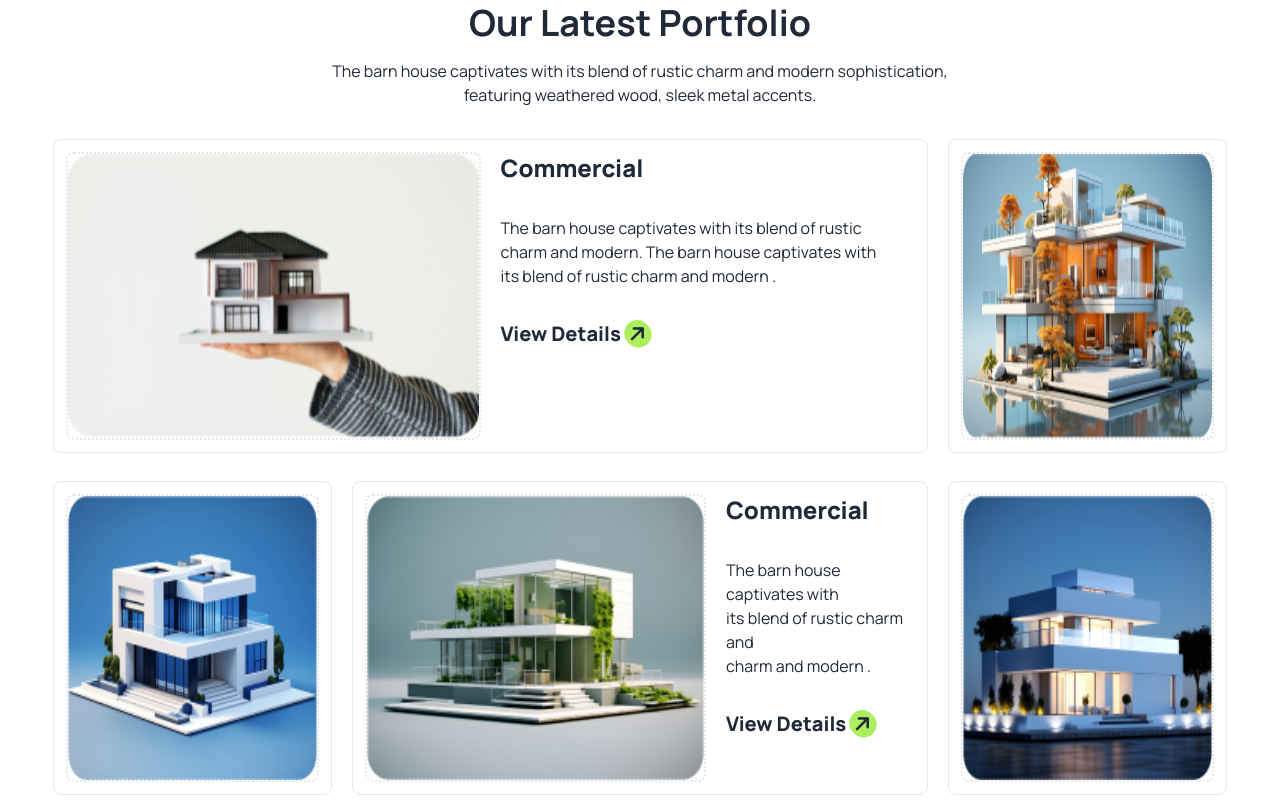
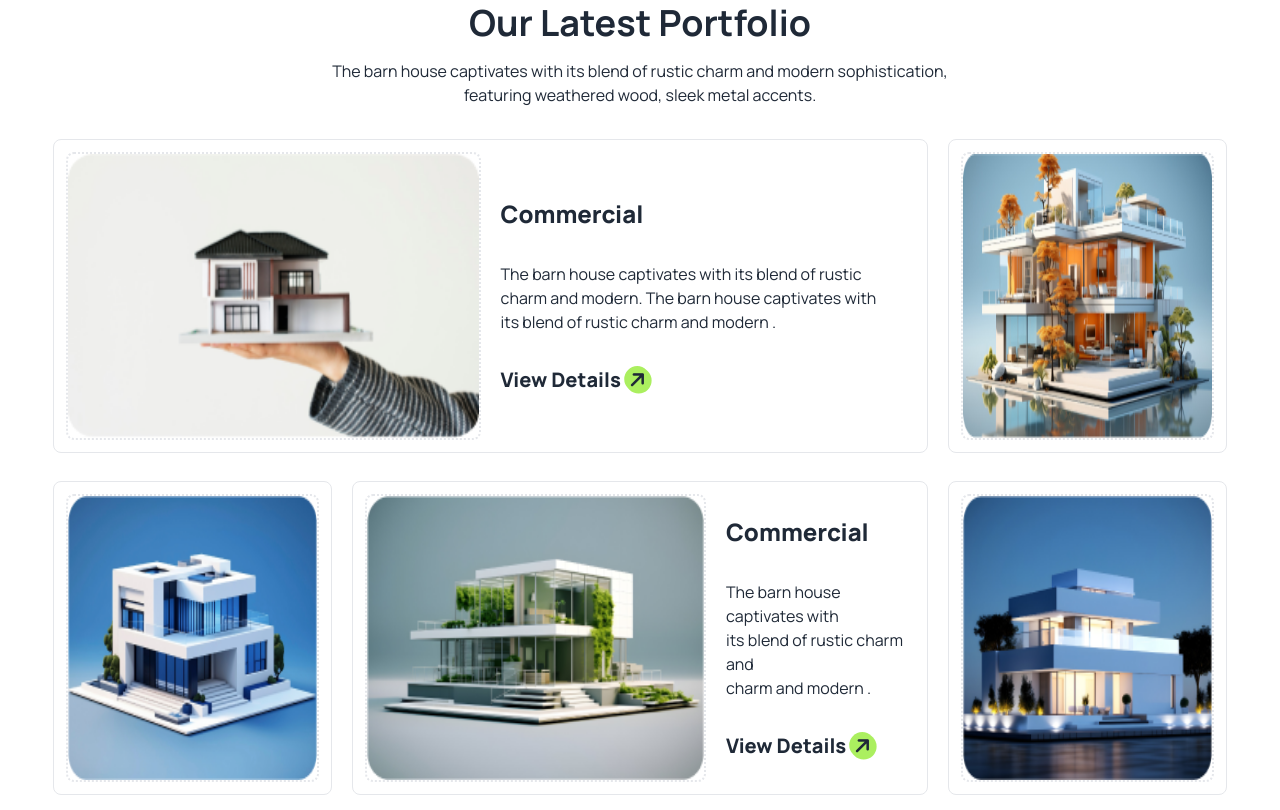
Before and after one commit to TamannaBiswas/B10-Assignment-3, a plain HTML site: page index.html in a window 1280 px wide. Shown: the part 2650-3460 px from the top of the page. Drawn offline with nearby package versions, Linux system fonts and the light colour scheme.

Commit message:
2 commit

```diff
--- a/index.html
+++ b/index.html
@@ -322,9 +322,9 @@
           <div class="grid grid-cols-4 grid-rows-2 pt-8 gap-y-7 gap-x-5">
             <!-- 1 grid -->
             <div
-              class="col-span-4 md:col-span-4 lg:col-span-3 border rounded-lg p-3 bg-white"
+              class="flex items-center col-span-4 md:col-span-4 lg:col-span-3 border rounded-lg p-3 bg-white"
             >
-              <div class="flex gap-5 flex-col md:flex-row">
+              <div class="flex items-center gap-5 flex-col md:flex-row">
                 <div class="">
                   <img
                     class="md:h-72 h-full w-full border-2 rounded-lg border-dotted"
@@ -372,9 +372,9 @@
             </div>
             <!-- 4 grid -->
             <div
-              class="col-span-4 md:col-span-4 lg:col-span-2 border p-3 rounded-lg bg-white"
+              class="flex items-center col-span-4 md:col-span-4 lg:col-span-2 border p-3 rounded-lg bg-white"
             >
-              <div class="flex gap-5 flex-col md:flex-row">
+              <div class="flex items-center gap-5 flex-col md:flex-row">
                 <div class="">
                   <img
                     class="md:h-72 h-full w-full border-2 rounded-lg border-dotted"
```
